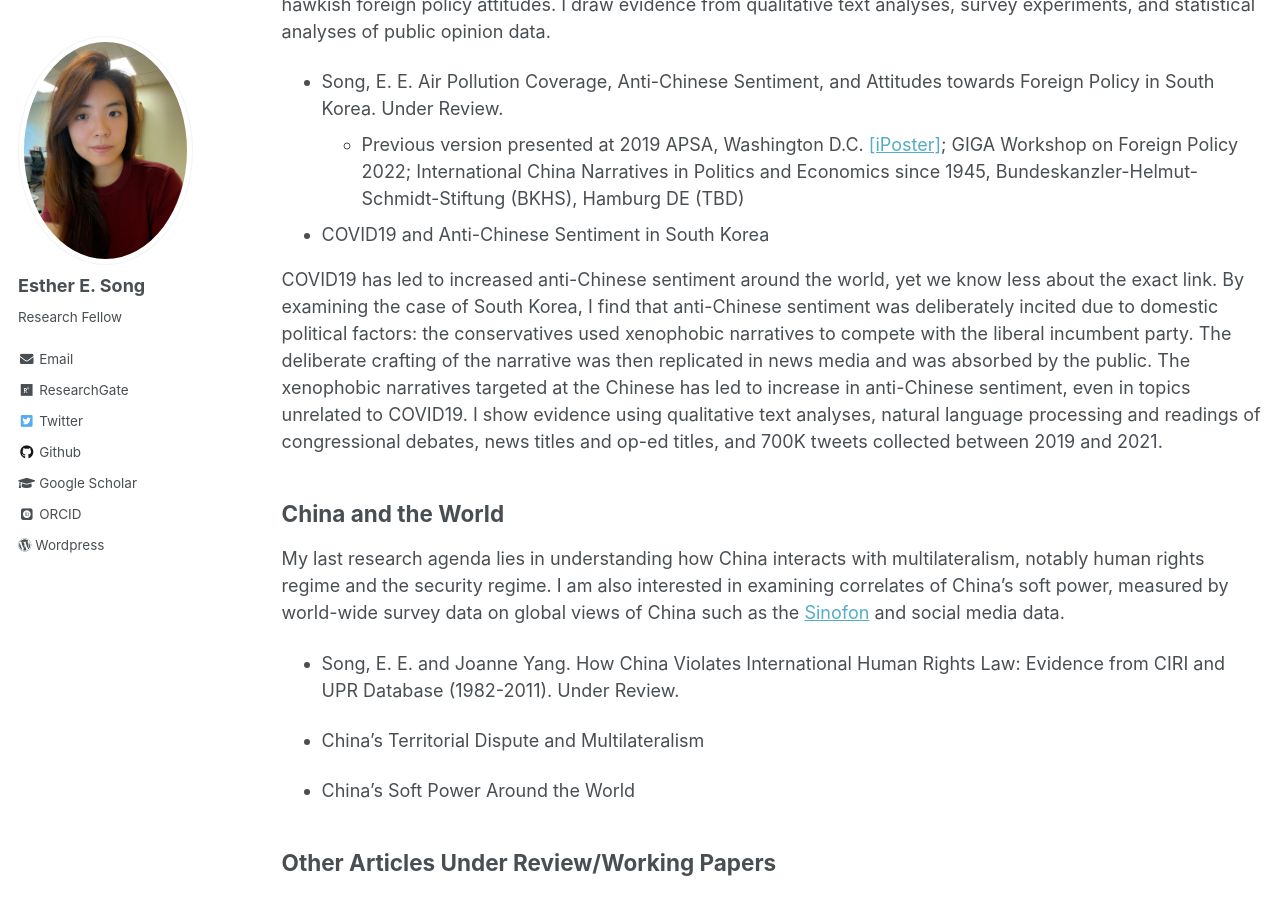
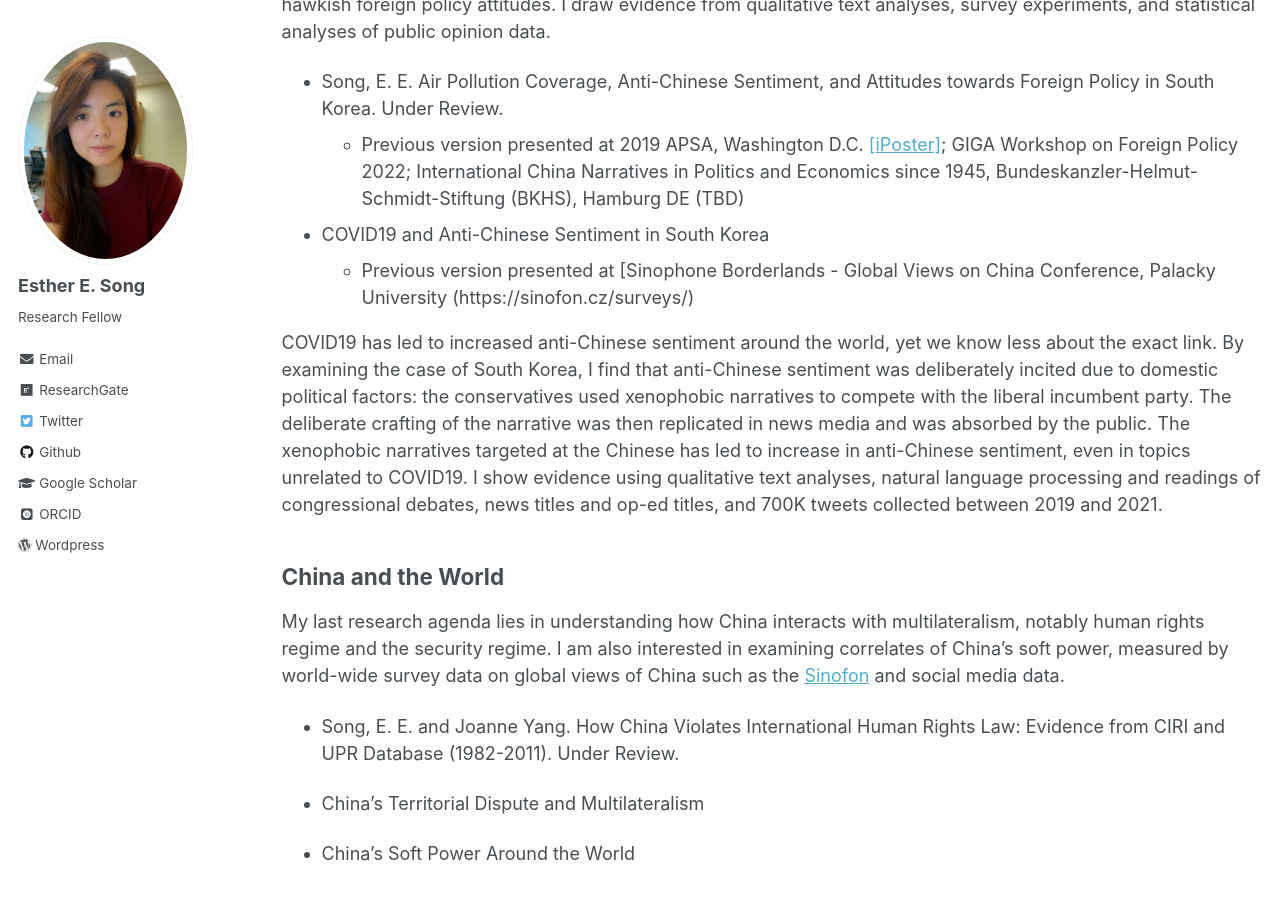
Before and after one commit to ehsong/ehsong.github.io, a Jekyll site: the page built from _pages/research.md, in a window 1280 px wide and 900 px high, scrolled down 1867 px. Built offline with Jekyll 4.4.1, drawn with Linux system fonts in a browser that asks for light colours; some web fonts are replaced.

Commit message:
Update research.md

```diff
--- a/_pages/research.md
+++ b/_pages/research.md
@@ -43,6 +43,7 @@ My third research agenda lies in examining correlates of foreign policy attitude
   * Previous version presented at 2019 APSA, Washington D.C. [[iPoster]](https://apsa2019-apsa.ipostersessions.com/default.aspx?s=DF-1D-34-3D-64-33-21-12-B0-42-57-A1-87-AC-68-E1); GIGA Workshop on Foreign Policy 2022; International China Narratives in Politics and Economics since 1945, Bundeskanzler-Helmut-Schmidt-Stiftung (BKHS), Hamburg DE (TBD)
 
 * COVID19 and Anti-Chinese Sentiment in South Korea
+  * Previous version presented at [Sinophone Borderlands - Global Views on China Conference, Palacky University (https://sinofon.cz/surveys/)
 
 COVID19 has led to increased anti-Chinese sentiment around the world, yet we know less about the exact link. By examining the case of South Korea, I find that anti-Chinese sentiment was deliberately incited due to domestic political factors: the conservatives used xenophobic narratives to compete with the liberal incumbent party. The deliberate crafting of the narrative was then replicated in news media and was absorbed by the public. The xenophobic narratives targeted at the Chinese has led to increase in anti-Chinese sentiment, even in topics unrelated to COVID19. I show evidence using qualitative text analyses, natural language processing and readings of congressional debates, news titles and op-ed titles, and 700K tweets collected between 2019 and 2021.
 
```
